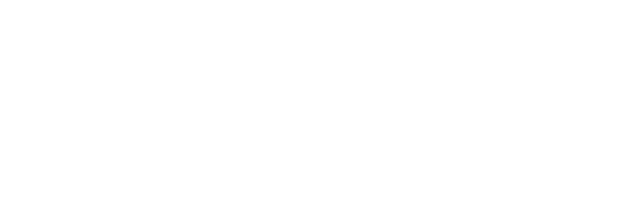
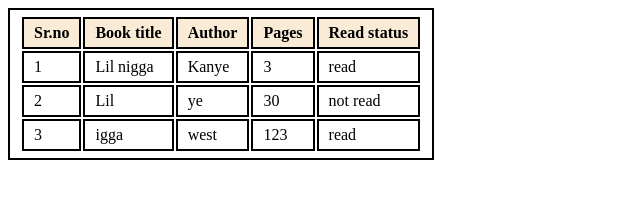
Before and after one commit to Gaurangjodh/Library-TOP-JS, a plain HTML site: page index.html in a window 1280 px wide. Shown: the whole page, without its empty margins (0-640 px from the left). Drawn offline with Linux system fonts and the light colour scheme.

Commit message:
Displaying the books in the table format

```diff
--- a/index.html
+++ b/index.html
@@ -7,7 +7,20 @@
     <link rel="stylesheet" href="style.css">
 </head>
 <body>
+    <div class="tableContainer">
+        <table id="bookTable">
+            <tr>
+                <th>Sr.no</th>
+                <th>Book title</th>
+                <th>Author</th>
+                <th>Pages</th>
+                <th>Read status</th>
+            </tr>
+        </table>
+    </div>
+    <div class="inputContainer">
 
+    </div>
 
 
     <script src="script.js"></script>
--- a/script.js
+++ b/script.js
@@ -12,11 +12,26 @@
     myLibrary.push(newBook);
 }
 
+const table = document.querySelector("#bookTable");
 function displayBooks(){
-    for (const book in myLibrary) {
-        if (Object.prototype.hasOwnProperty.call(myLibrary, book)) {
-            const element = myLibrary[book];
+    for (let index = 0; index < myLibrary.length; index++) {
+        const book = myLibrary[index];
+        let row = table.insertRow(index+1);
+        let cell1 = row.insertCell(0);
+        let cell2 = row.insertCell(1);
+        let cell3 = row.insertCell(2);
+        let cell4 = row.insertCell(3);
+        let cell5 = row.insertCell(4);
 
-        }
+        cell1.innerText = `${index+1}`;
+        cell2.innerText = `${book.title}`;
+        cell3.innerText = `${book.author}`;
+        cell4.innerText = `${book.pages}`;
+        cell5.innerText = `${book.readStatus}`;
     }
 }
+
+addBookToLibrary("Lil nigga", "Kanye", 3, "read");
+addBookToLibrary("Lil ", "ye", 30, "not read");
+addBookToLibrary("igga", "west", 123, "read");
+displayBooks();
--- a/style.css
+++ b/style.css
@@ -0,0 +1,7 @@
+table,tr,th,td{
+    border: 2px solid black;
+    padding: 5px 10px;
+}
+th{
+    background-color: antiquewhite;
+}
```
